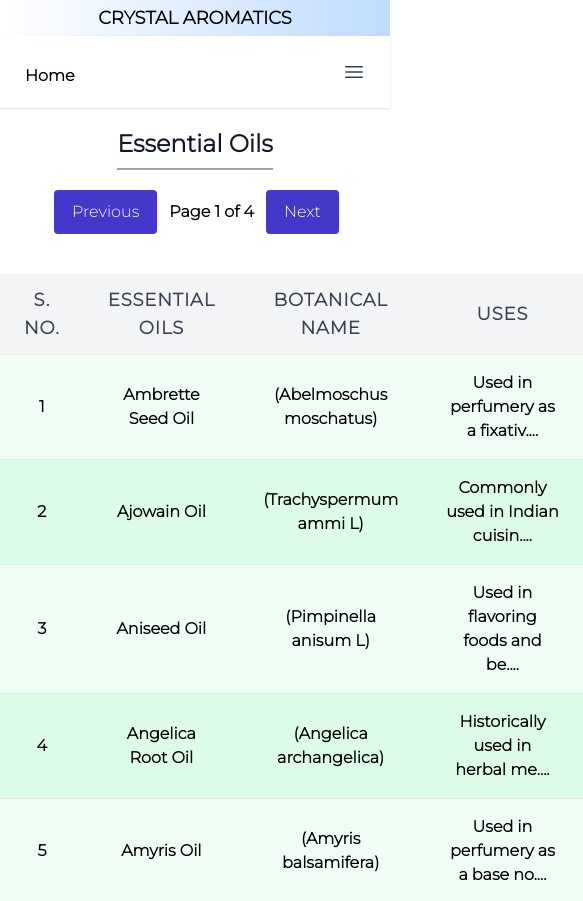
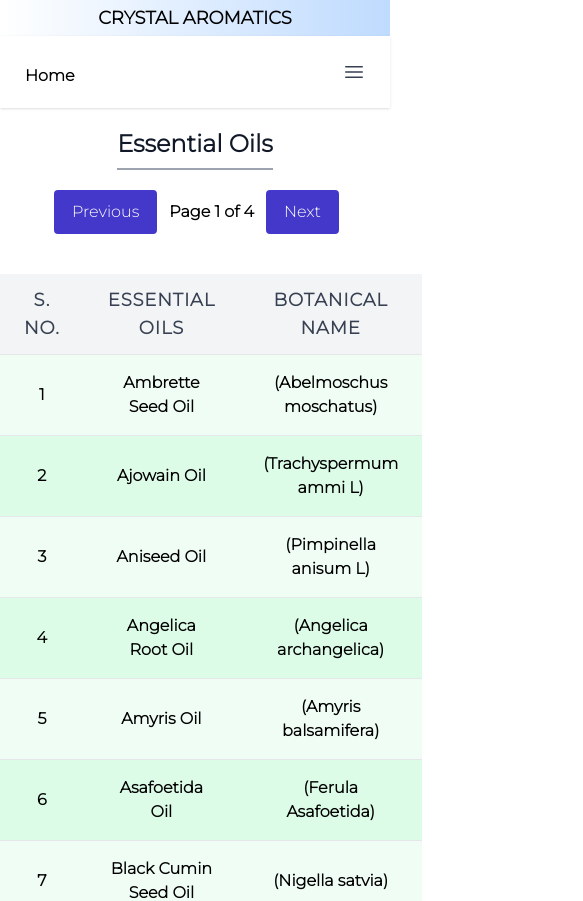
Before and after one commit to AbhishekMadaan23/CrystalAromatics, a React (Create React App) app: page /essential-oils in a window 390 px wide. Shown: the top 901 px of the page, 583 px wide, since content can reach past the window. Built offline with nearby package versions, Linux system fonts and the light colour scheme.

Commit message:
fixed_UI_for_small_devices

```diff
--- a/src/Components/PaginatedTable.jsx
+++ b/src/Components/PaginatedTable.jsx
@@ -61,7 +61,7 @@ const PaginatedTable = ({ Heading, data }) => {
             <th className="px-6 py-3 text-center text-lg md:text-xl font-bold text-gray-700 uppercase tracking-wider">
               Botanical Name
             </th>
-            <th className="px-6 py-3 text-center text-lg md:text-xl font-bold text-gray-700 uppercase tracking-wider">
+            <th className=" hidden lg:block px-6 py-3 text-center text-lg md:text-xl font-bold text-gray-700 uppercase tracking-wider">
               Uses
             </th>
           </tr>
@@ -78,7 +78,7 @@ const PaginatedTable = ({ Heading, data }) => {
               <td className="px-6 py-4 font-semibold ">{item.essentialName}</td>
               <td className="px-6 py-4 font-semibold ">{item.botanicalName}</td>
               <td
-                className="px-6 py-4 font-semibold cursor-pointer"
+                className=" hidden lg:block px-6 py-4 font-semibold cursor-pointer"
                 onMouseEnter={() => handleMouseEnter(index)}
                 onMouseLeave={handleMouseLeave}
               >
```
